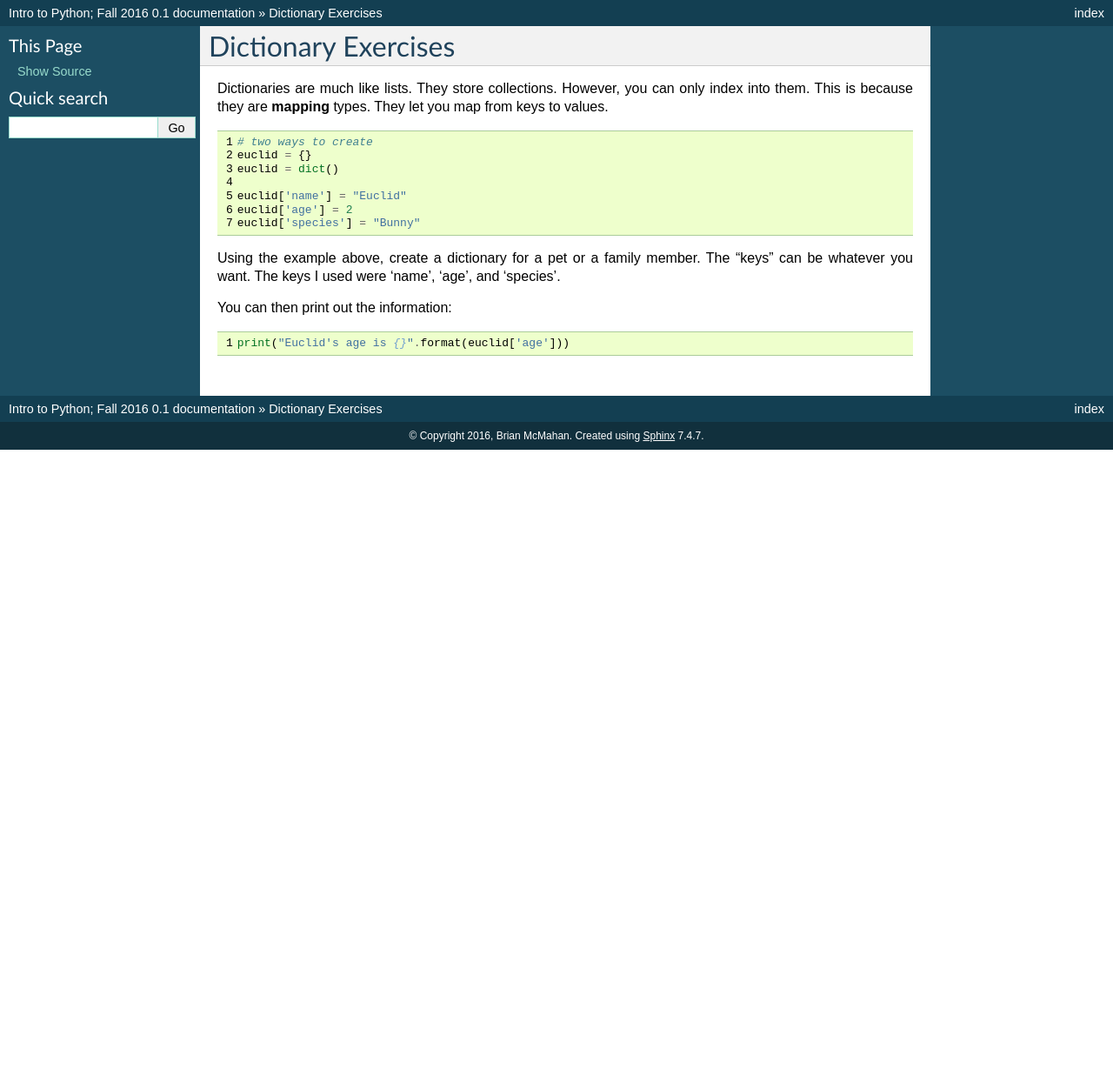
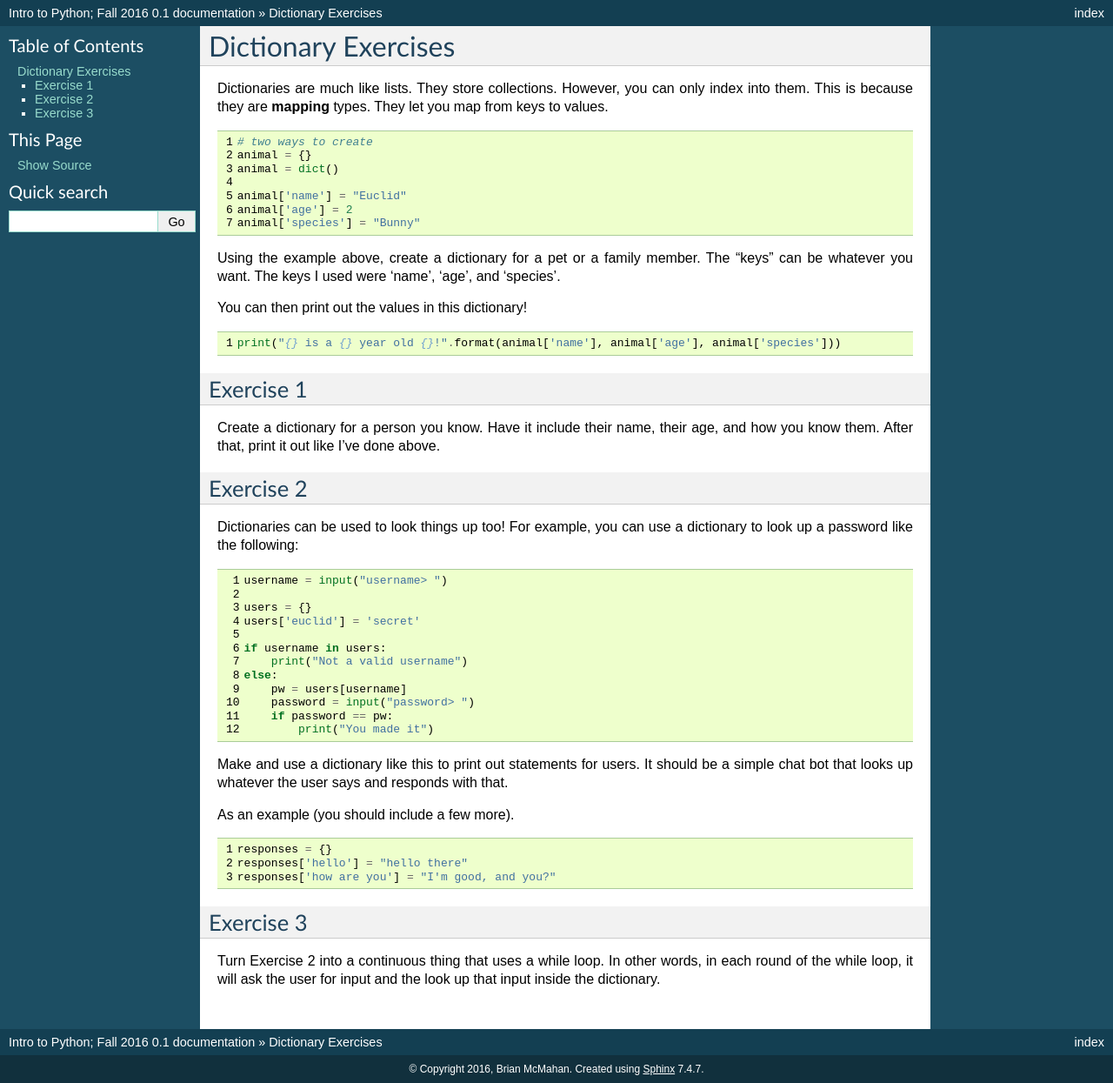
Before and after one commit to Heroes-Academy/IntroPython_Winter2017, a Sphinx documentation site: the page built from docs/source/exercises/week5ish_dictionaries.rst, in a window 1280 px wide. Shown: the whole page at 87% size. Built offline with Sphinx 7.4.7, drawn with Linux system fonts in a browser that asks for light colours; before the commit the page ends 900 px from its top, so only the background shows below that.

Commit message:
sync for week 5

```diff
--- /dev/null
+++ b/docs/source/exercises/week5_tupleturtles.rst
@@ -0,0 +1,4 @@
+Week 5: Tuples and Turtles
+==========================
+
+Tuples can be really useful in
--- a/docs/source/exercises/week5ish_dictionaries.rst
+++ b/docs/source/exercises/week5ish_dictionaries.rst
@@ -9,20 +9,70 @@ They let you map from keys to values.
     :linenos:
 
     # two ways to create
-    euclid = {}
-    euclid = dict()
+    animal = {}
+    animal = dict()
 
-    euclid['name'] = "Euclid"
-    euclid['age'] = 2
-    euclid['species'] = "Bunny"
+    animal['name'] = "Euclid"
+    animal['age'] = 2
+    animal['species'] = "Bunny"
 
 Using the example above, create a dictionary for a pet or a family member.
 The "keys" can be whatever you want.  The keys I used were 'name', 'age', and 'species'.
 
-
-You can then print out the information:
+You can then print out the values in this dictionary!
 
 .. code-block:: python
     :linenos:
 
-    print("Euclid's age is {}".format(euclid['age']))
+    print("{} is a {} year old {}!".format(animal['name'], animal['age'], animal['species']))
+
+
+Exercise 1
+----------
+
+Create a dictionary for a person  you know.  Have it include their name, their age, and how you know them.
+After that, print it out like I've done above.
+
+Exercise 2
+----------
+
+Dictionaries can be used to look things up too!  For example, you can use a dictionary
+to look up a password like the following:
+
+.. code-block:: python
+    :linenos:
+
+    username = input("username> ")
+
+    users = {}
+    users['euclid'] = 'secret'
+
+    if username in users:
+        print("Not a valid username")
+    else:
+        pw = users[username]
+        password = input("password> ")
+        if password == pw:
+            print("You made it")
+
+
+Make and use a dictionary like this to print out statements for users.
+It should be a simple chat bot that looks up whatever the user says
+and responds with that.
+
+As an example (you should include a few more).
+
+.. code-block:: python
+    :linenos:
+
+    responses = {}
+    responses['hello'] = "hello there"
+    responses['how are you'] = "I'm good, and you?"
+
+
+Exercise 3
+----------
+
+Turn Exercise 2 into a continuous thing that uses a while loop.
+In other words, in each round of the while loop, it will ask the user for input
+and the look up that input inside the dictionary.
```
